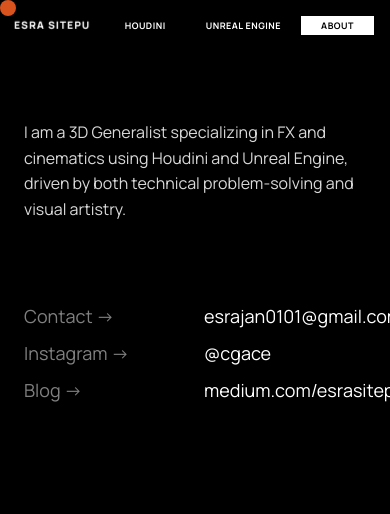
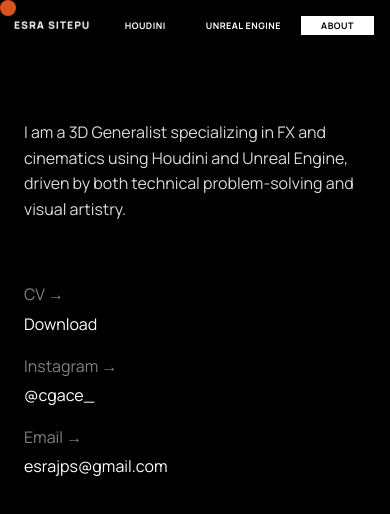
Before and after one commit to mmtalx/website-portfolio, a plain HTML site: page index.html in a window 390 px wide. Drawn offline with Linux system fonts and the light colour scheme.

Commit message:
Update index.html

```diff
--- a/index.html
+++ b/index.html
@@ -187,31 +187,32 @@
   ============================================ */
   .contact-list {
     margin-top: 80px;
-    display: grid;
-    grid-template-columns: 140px 1fr;
-    row-gap: 8px;
-    column-gap: 40px;
-    align-items: center;
-    list-style: none;
+    display: flex;
+    flex-direction: column;
+    gap: 8px;
   }
 
-  .contact-list__label {
+  .contact-row {
+    display: flex;
+    align-items: center;
+    gap: 40px;
+  }
+
+  .contact-label {
     font-family: 'Manrope', sans-serif;
     font-weight: 400;
     font-size: 18px;
     line-height: 1.6;
     color: rgba(255, 255, 255, 0.5);
     white-space: nowrap;
+    width: 140px;
   }
 
-  .contact-list__value {
+  .contact-link {
     font-family: 'Manrope', sans-serif;
     font-weight: 400;
     font-size: 18px;
     line-height: 1.6;
-  }
-
-  .contact-list__value a {
     text-decoration: none;
     position: relative;
     display: inline-block;
@@ -219,7 +220,7 @@
   }
 
   /* Animated underline — left-to-right fill on hover */
-  .contact-list__value a::after {
+  .contact-link::after {
     content: '';
     position: absolute;
     left: 0;
@@ -230,7 +231,7 @@
     transition: width 0.3s ease;
   }
 
-  .contact-list__value a:hover::after {
+  .contact-link:hover::after {
     width: 100%;
   }
 
@@ -279,12 +280,23 @@
       font-size: 16px;
     }
 
-    .about-contact__label {
-      font-size: 16px;
-      width: 130px;
+    .contact-list {
+      margin-top: 60px;
+      gap: 16px;
     }
 
-    .about-contact__value a {
+    .contact-row {
+      flex-direction: column;
+      align-items: flex-start;
+      gap: 4px;
+    }
+
+    .contact-label {
+      font-size: 16px;
+      width: auto;
+    }
+
+    .contact-link {
       font-size: 16px;
     }
   }
@@ -325,24 +337,24 @@
       I am a 3D Generalist specializing in FX and cinematics using Houdini and Unreal Engine, driven by both technical problem-solving and visual artistry.
     </p>
 
-    <ul class="contact-list">
+    <div class="contact-list">
 
-      <li class="contact-list__label">Contact -></li>
-      <li class="contact-list__value">
-        <a href="mailto:esrajan0101@gmail.com">esrajan0101@gmail.com</a>
-      </li>
+      <div class="contact-row">
+        <span class="contact-label">CV &rarr;</span>
+        <a href="https://drive.google.com/file/d/1AZAgx2SJY-o9gkJJCKn1Es5ubmyg-2Lw/view?usp=sharing" target="_blank" rel="noopener noreferrer" class="contact-link">Download</a>
+      </div>
 
-      <li class="contact-list__label">Instagram -></li>
-      <li class="contact-list__value">
-        <a href="https://instagram.com/cgace" target="_blank" rel="noopener noreferrer">@cgace</a>
-      </li>
+      <div class="contact-row">
+        <span class="contact-label">Instagram &rarr;</span>
+        <a href="https://www.instagram.com/cgace_/" target="_blank" rel="noopener noreferrer" class="contact-link">@cgace_</a>
+      </div>
 
-      <li class="contact-list__label">Blog -></li>
-      <li class="contact-list__value">
-        <a href="https://medium.com/esrasitepu" target="_blank" rel="noopener noreferrer">medium.com/esrasitepu</a>
-      </li>
+      <div class="contact-row">
+        <span class="contact-label">Email &rarr;</span>
+        <a href="#" id="copyEmailBtn" class="contact-link">esrajps@gmail.com</a>
+      </div>
 
-    </ul>
+    </div>
 
   </main>
 
@@ -357,6 +369,27 @@
       cursor.style.transform = `translate3d(${e.clientX}px, ${e.clientY}px, 0) translate(-50%, -50%)`;
     });
 
+    /* ============================================
+       COPY EMAIL TO CLIPBOARD
+    ============================================ */
+    const copyEmailBtn = document.getElementById('copyEmailBtn');
+
+    if (copyEmailBtn) {
+      copyEmailBtn.addEventListener('click', (e) => {
+        e.preventDefault();
+        const emailAddress = 'esrajps@gmail.com';
+
+        navigator.clipboard.writeText(emailAddress).then(() => {
+          copyEmailBtn.innerText = 'Copied!';
+          setTimeout(() => {
+            copyEmailBtn.innerText = emailAddress;
+          }, 2000); // Reverts back after 2 seconds
+        }).catch(err => {
+          console.error('Failed to copy: ', err);
+        });
+      });
+    }
+
   </script>
 
 </body>
```
